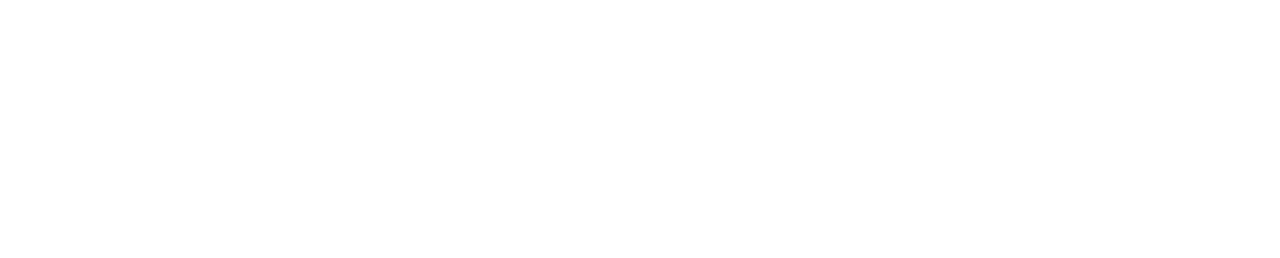
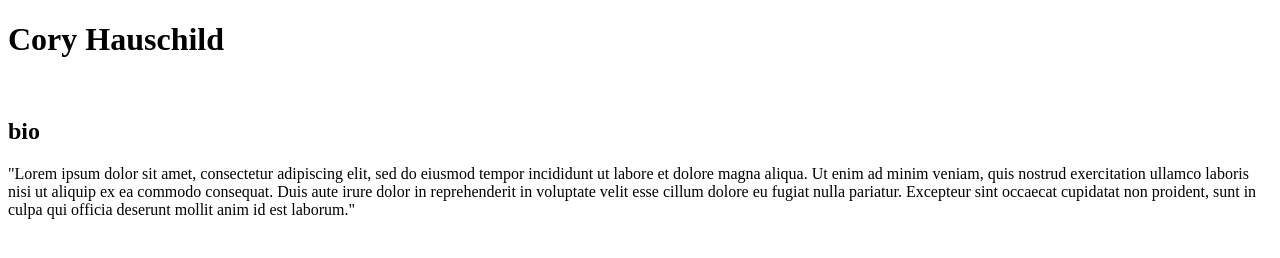
Before and after one commit to coryhas/coryhas.github.io, a plain HTML site: page index.html in a window 1280 px wide. Drawn offline with Linux system fonts and the light colour scheme.

Commit message:
basic structure

```diff
--- a/index.html
+++ b/index.html
@@ -6,6 +6,10 @@
     <title>Document</title>
 </head>
 <body>
+    <h1>Cory Hauschild</h1>
+</br>
+    <h2>bio</h2>
+    <p>"Lorem ipsum dolor sit amet, consectetur adipiscing elit, sed do eiusmod tempor incididunt ut labore et dolore magna aliqua. Ut enim ad minim veniam, quis nostrud exercitation ullamco laboris nisi ut aliquip ex ea commodo consequat. Duis aute irure dolor in reprehenderit in voluptate velit esse cillum dolore eu fugiat nulla pariatur. Excepteur sint occaecat cupidatat non proident, sunt in culpa qui officia deserunt mollit anim id est laborum."</p>
 
 
 </body>
```
